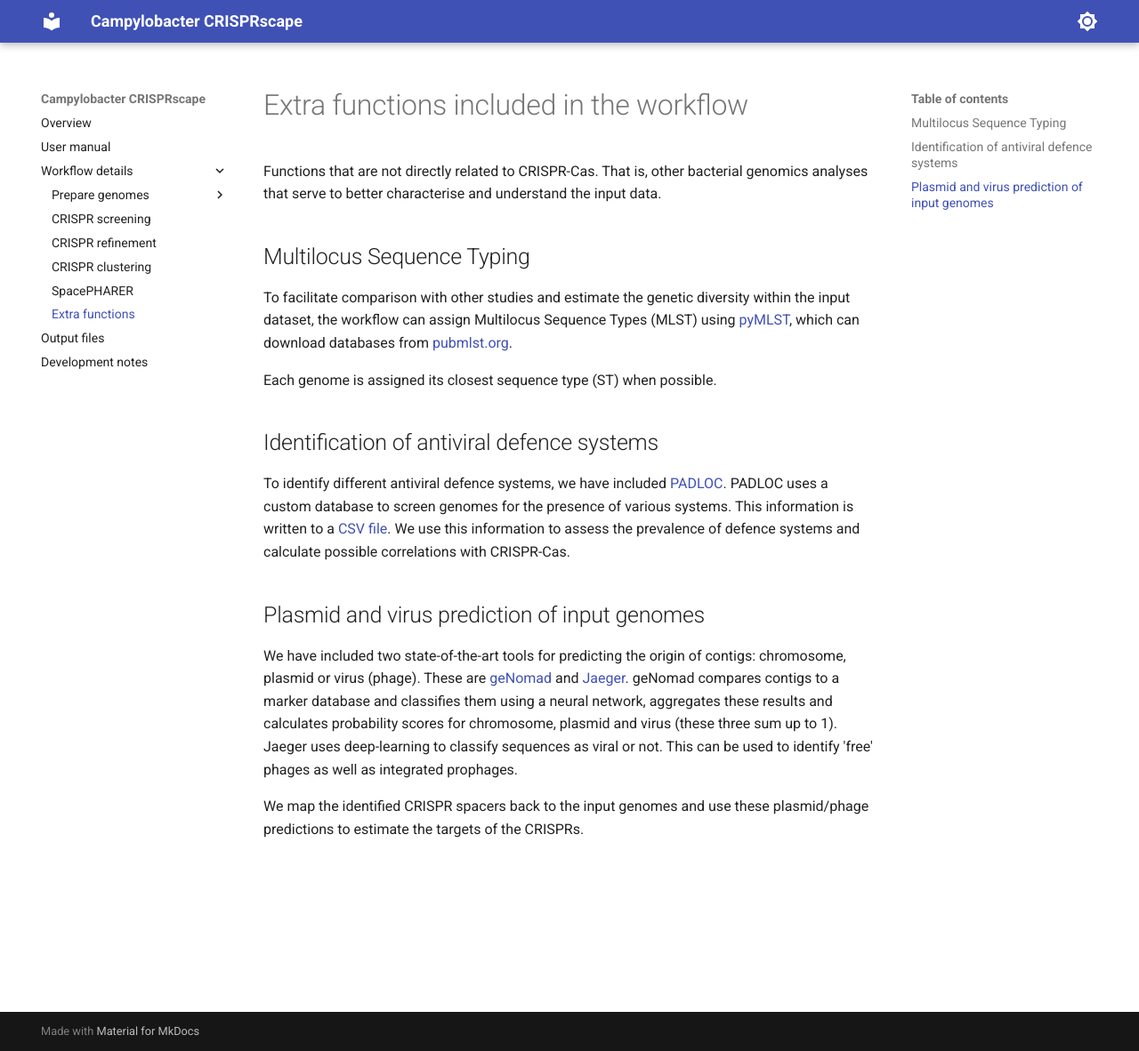
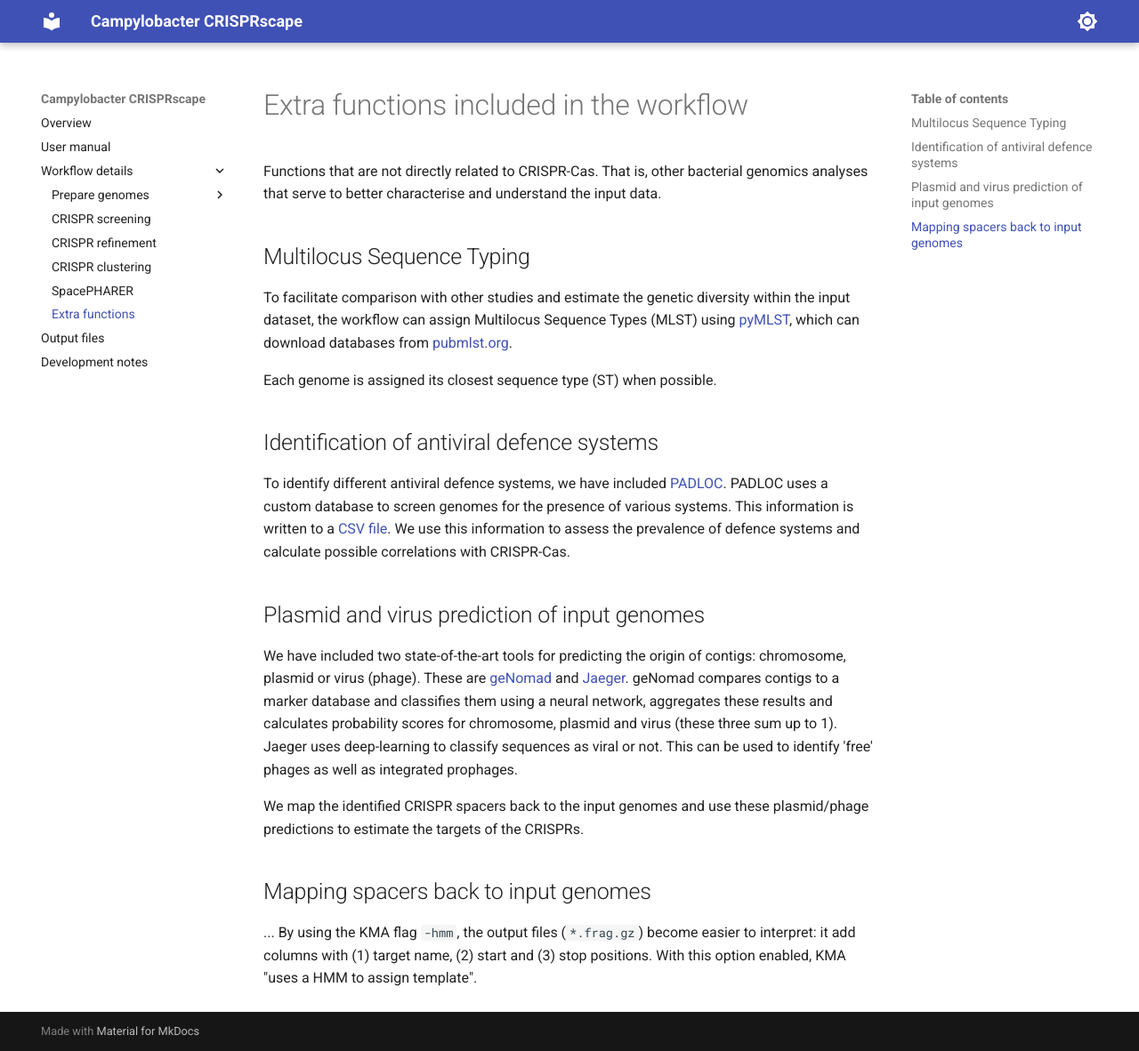
Before and after one commit to UtrechtUniversity/campylobacter-crisprscape, an MkDocs documentation site: the page built from doc/extra_functions.md, in a window 1280 px wide and 1182 px high. Shown: the whole window at 89% size. Built offline with MkDocs 1.6.1 and Material for MkDocs 9.7.7, drawn with Linux system fonts in a browser that asks for light colours.

Commit message:
Expand backmapping part

```diff
--- a/doc/extra_functions.md
+++ b/doc/extra_functions.md
@@ -38,3 +38,10 @@ be used to identify 'free' phages as well as integrated prophages.
 
 We map the identified CRISPR spacers back to the input genomes and use
 these plasmid/phage predictions to estimate the targets of the CRISPRs.
+
+## Mapping spacers back to input genomes
+
+...
+By using the KMA flag `-hmm`, the output files (`*.frag.gz`) become easier
+to interpret: it add columns with (1) target name, (2) start and (3) stop
+positions. With this option enabled, KMA "uses a HMM to assign template".
```
